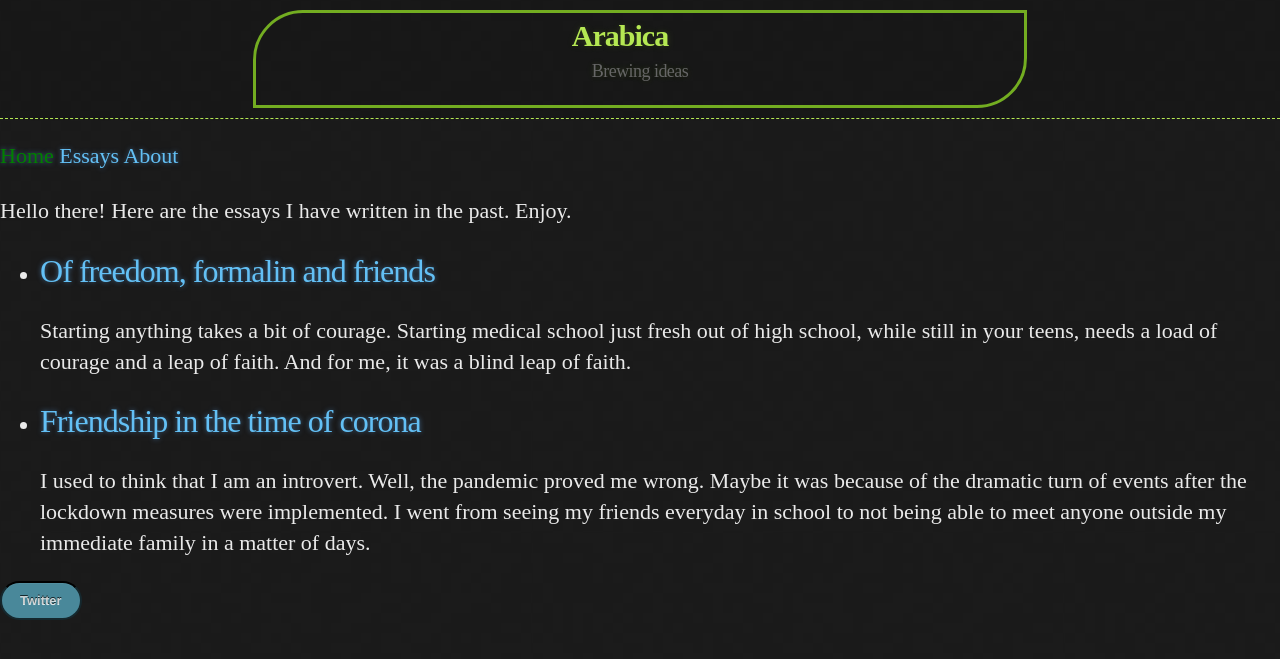
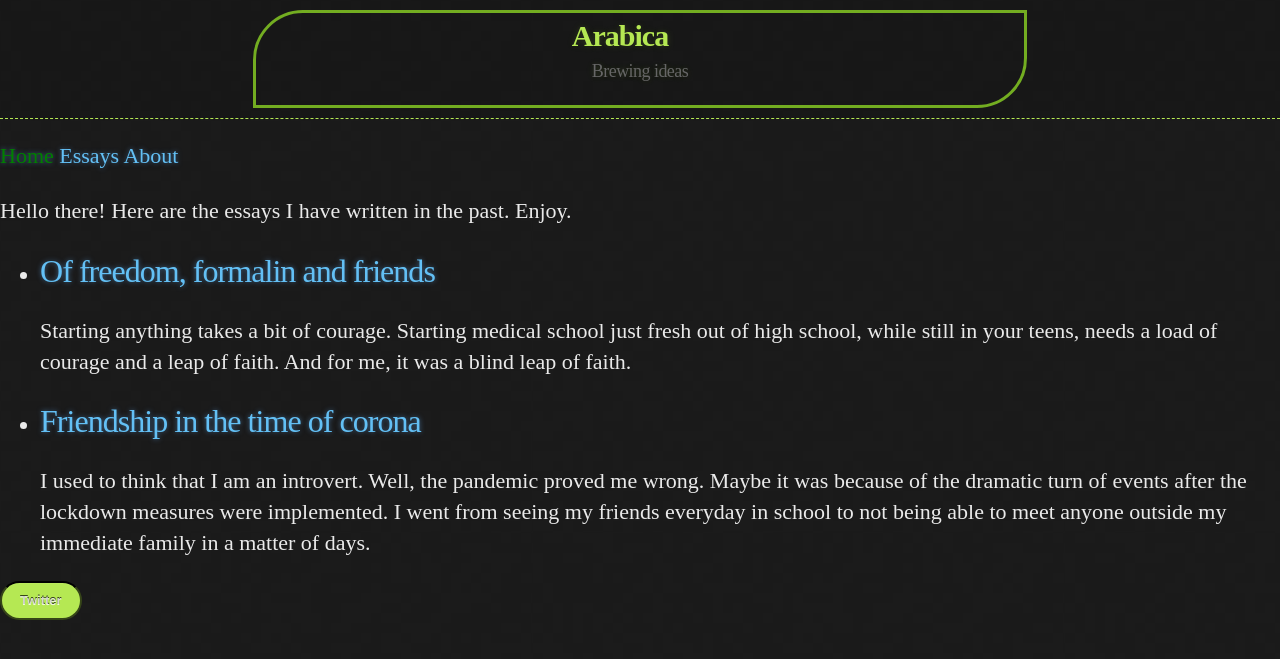
Before and after one commit to habasweiny/habasweiny.github.io, a Jekyll site: the page built from index.html, in a window 1280 px wide. Shown: the top 659 px of the page. Built offline with Jekyll 4.4.1, drawn with Linux system fonts in a browser that asks for light colours.

Commit message:
Update main.scss

```diff
--- a/_sass/main.scss
+++ b/_sass/main.scss
@@ -213,7 +213,7 @@ hr {
 
 .btn {
   display: inline-block;
-  background: #49889a;
+  background: $header;
   padding: 8px 18px;
   border-radius: 50px;
   border: 2px solid rgba(0, 0, 0, 0.7);
@@ -229,7 +229,7 @@ hr {
 }
 
 .btn:hover {
-  background: #49889a;
+  background: $header;
 }
 
 .btn .icon {
```
